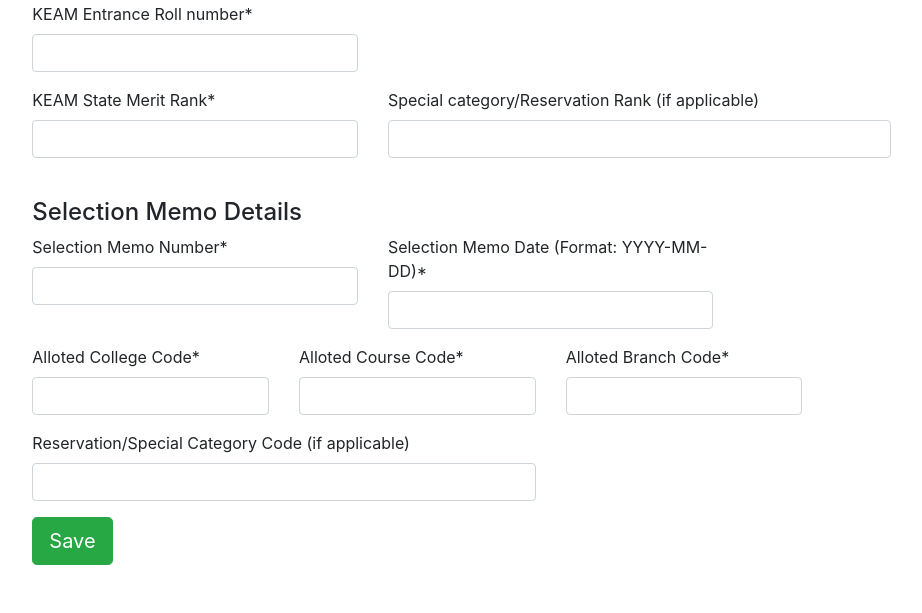
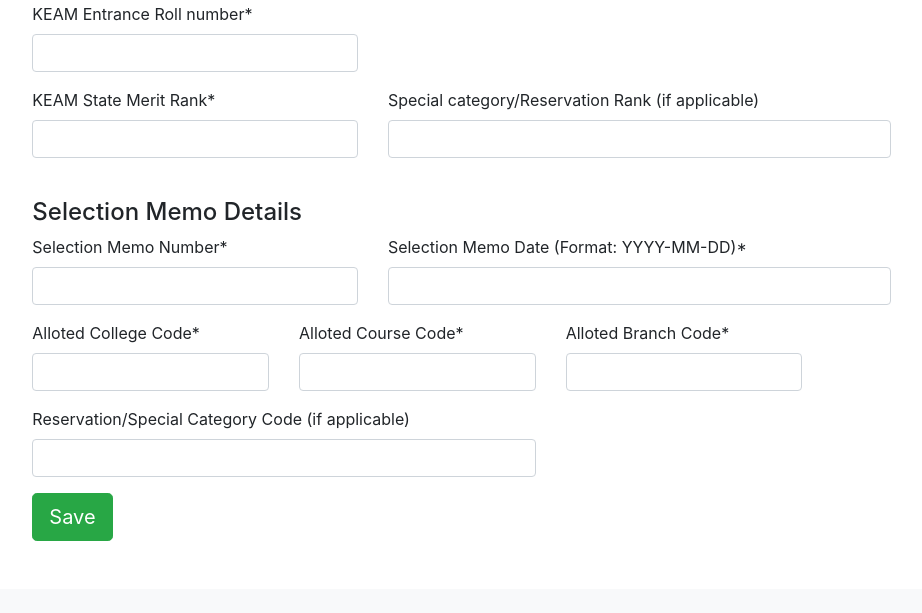
Before and after one commit to ashwintitus14/register, a Django app: page /studreg/new/ in a window 1280 px wide. Shown: the part 2703-3316 px from the top of the page, without its empty margins (196-1118 px from the left). After the commit the page ends 3244 px from the top, so only its background shows below. Run offline with Django 3.2, Linux system fonts and the light colour scheme; some libraries are stand-ins or nearby versions.

Commit message:
Update new.html

```diff
--- a/register/studreg/templates/new.html
+++ b/register/studreg/templates/new.html
@@ -153,7 +153,7 @@
             <div class="col-4">
                 {{ form.selection_memo_number|as_crispy_field }}
             </div>
-            <div class="col-4">
+            <div class="col-6">
                 {{ form.selection_memo_date|as_crispy_field }}
             </div>
         </div>
```
